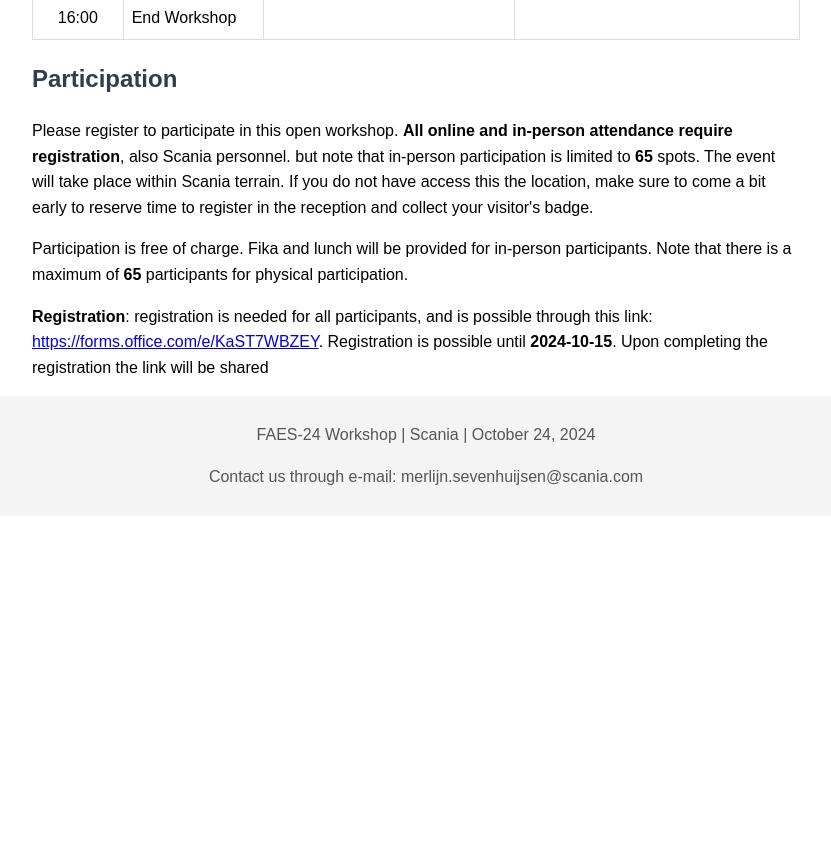
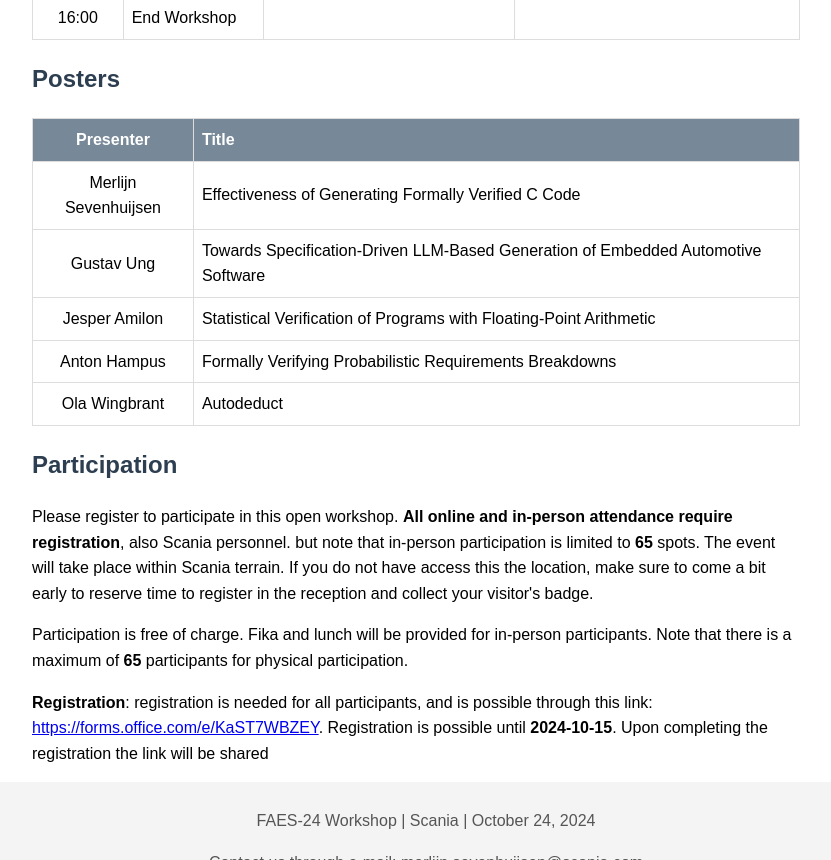
Before and after one commit to rse-verification/rse-verification.github.io, a plain HTML site: page index.html in a window 1280 px wide. Shown: the part 2259-3119 px from the top of the page, without its empty margins (224-1055 px from the left). Before the commit the page ends 2775 px from the top, so only its background shows below. Drawn offline with Linux system fonts and the light colour scheme.

Commit message:
Added posters

```diff
--- a/index.html
+++ b/index.html
@@ -216,6 +216,38 @@
             </tbody>
         </table>
 
+        <h2>Posters</h2>
+        <table>
+            <thead>
+                <tr>
+                    <th>Presenter</th>
+                    <th>Title</th>
+                </tr>
+            </thead>
+            <tbody>
+                <tr>
+                    <td>Merlijn Sevenhuijsen</td>
+                    <td>Effectiveness of Generating Formally Verified C Code</td>
+                </tr>
+                <tr>
+                    <td>Gustav Ung</td>
+                    <td>Towards Specification-Driven LLM-Based Generation of Embedded Automotive Software</td>
+                </tr>
+                <tr>
+                    <td>Jesper Amilon</td>
+                    <td>Statistical Verification of Programs with Floating-Point Arithmetic</td>
+                </tr>
+                <tr>
+                    <td>Anton Hampus</td>
+                    <td>Formally Verifying Probabilistic Requirements Breakdowns</td>
+                </tr>
+                <tr>
+                    <td>Ola Wingbrant</td>
+                    <td>Autodeduct</td>
+                </tr>
+            </tbody>
+        </table>
+
         <h2>Participation</h2>
         <p>Please register to participate in this open workshop. <b>All online and in-person attendance require registration</b>, also Scania personnel. but note that in-person participation is limited to <b>65</b> spots. The event will take place within Scania terrain. If you do not have access this the location, make sure to come a bit early to reserve time to register in the reception and collect your visitor's badge. </p>
 
```
